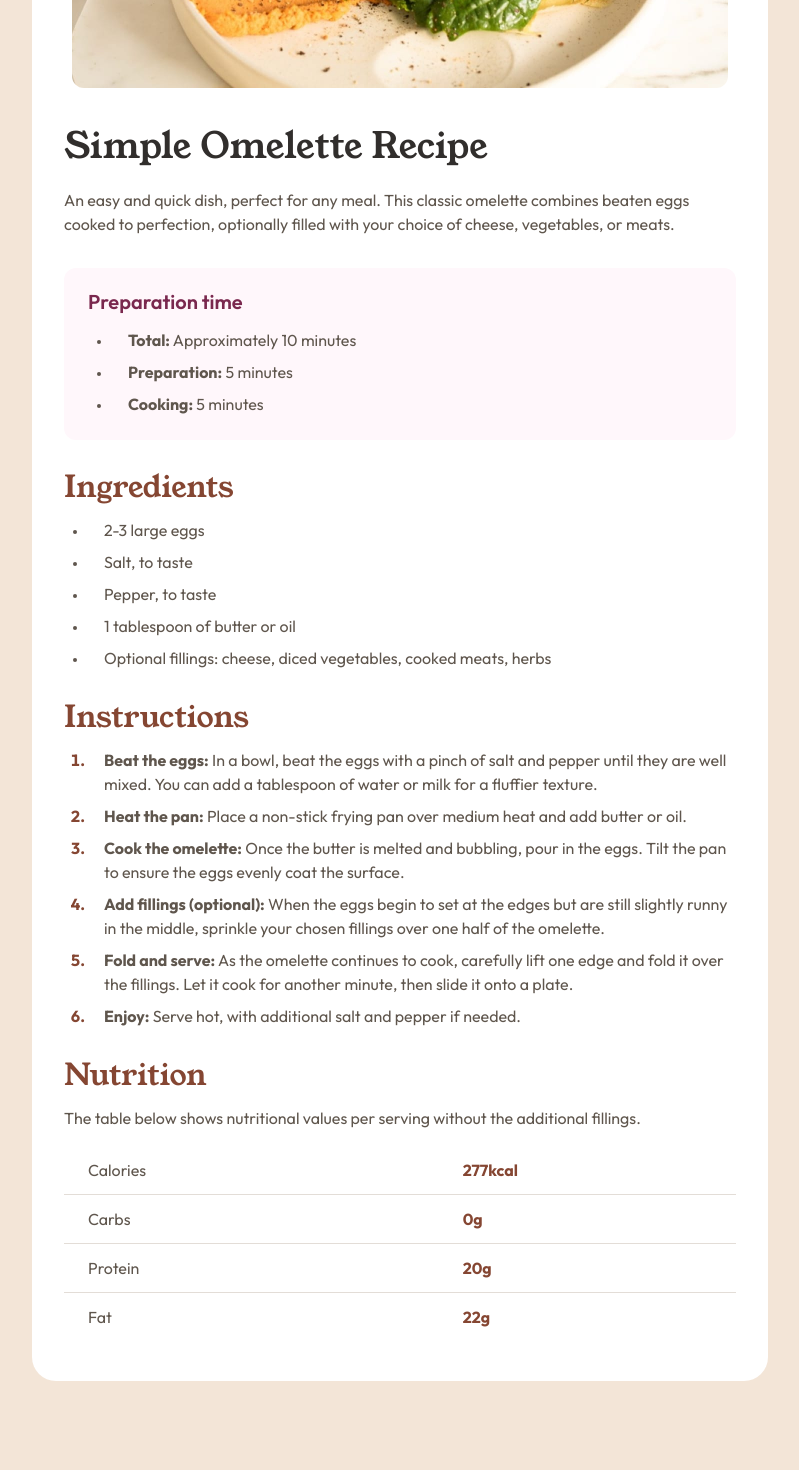
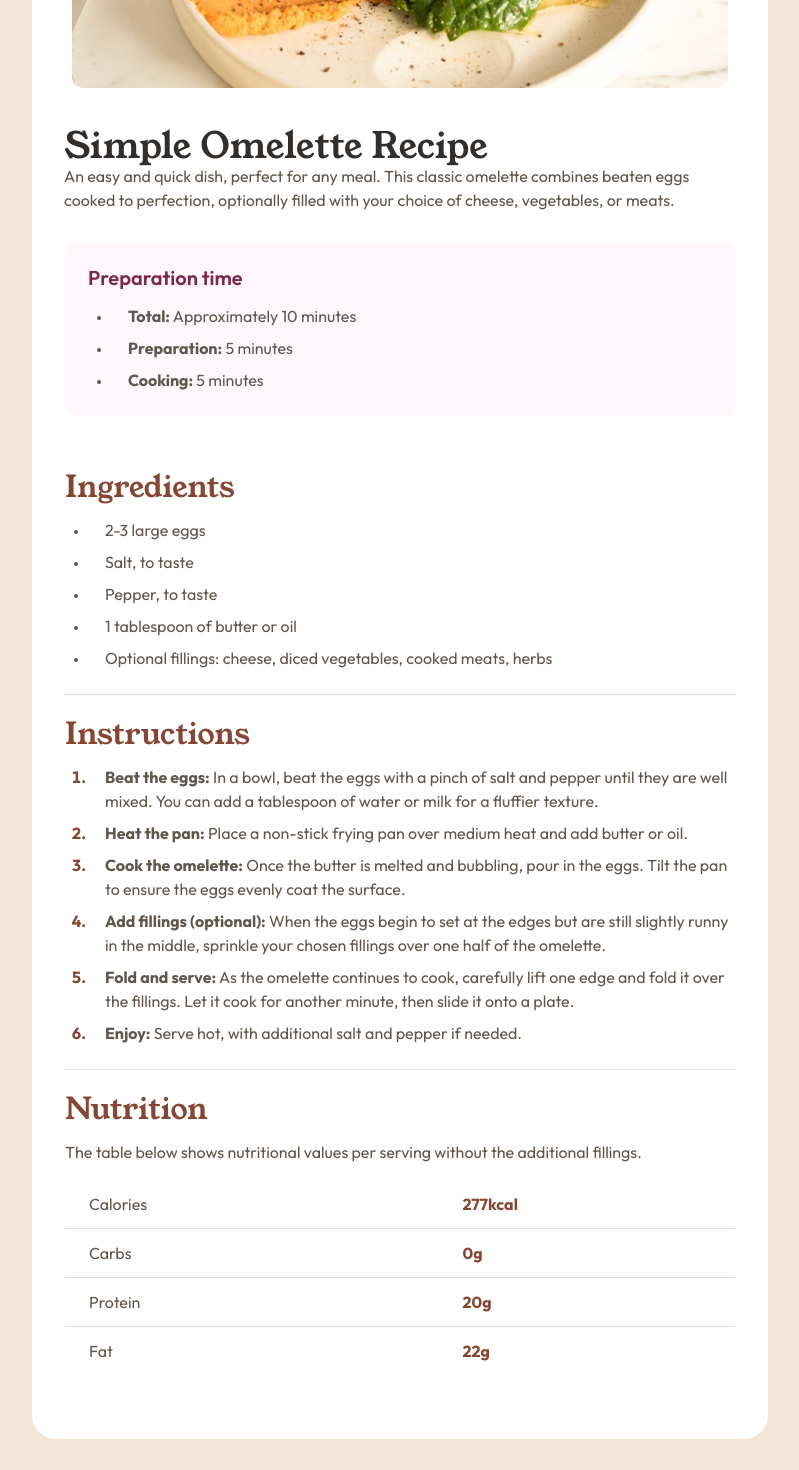
Before and after one commit to DarrickFauvel/fem2407-recipe-page-next, a Next.js app: page / in a window 1280 px wide. Shown: the part 380-1850 px from the top of the page, without its empty margins (240-1039 px from the left). Built offline with nearby package versions, Linux system fonts and the light colour scheme.

Commit message:
Add border lines between sections

```diff
--- a/app/components/recipe/index.tsx
+++ b/app/components/recipe/index.tsx
@@ -12,7 +12,7 @@ const Recipe = () => {
         <RecipeImage />
       </div>
       <div className="flex flex-col gap-8 px-8 py-10">
-        <div className="flex flex-col gap-6">
+        <div className="flex flex-col">
           <RecipeTitle>Simple Omelette Recipe</RecipeTitle>
           <p>
             An easy and quick dish, perfect for any meal. This classic omelette
@@ -22,9 +22,23 @@ const Recipe = () => {
         </div>
 
         <RecipePreparation />
-        <RecipeIngredients />
-        <RecipeInstructions />
-        <RecipeNutrition />
+        <table>
+          <tr className="border-t-0 border-r-0 border-l-0 border-b-[1px] border-b-fem-stone-150">
+            <td className="py-6">
+              <RecipeIngredients />
+            </td>
+          </tr>
+          <tr className="border-t-0 border-r-0 border-l-0 border-b-[1px]">
+            <td className="py-6">
+              <RecipeInstructions />
+            </td>
+          </tr>
+          <tr>
+            <td className="py-6">
+              <RecipeNutrition />
+            </td>
+          </tr>
+        </table>
       </div>
     </article>
   )
```
